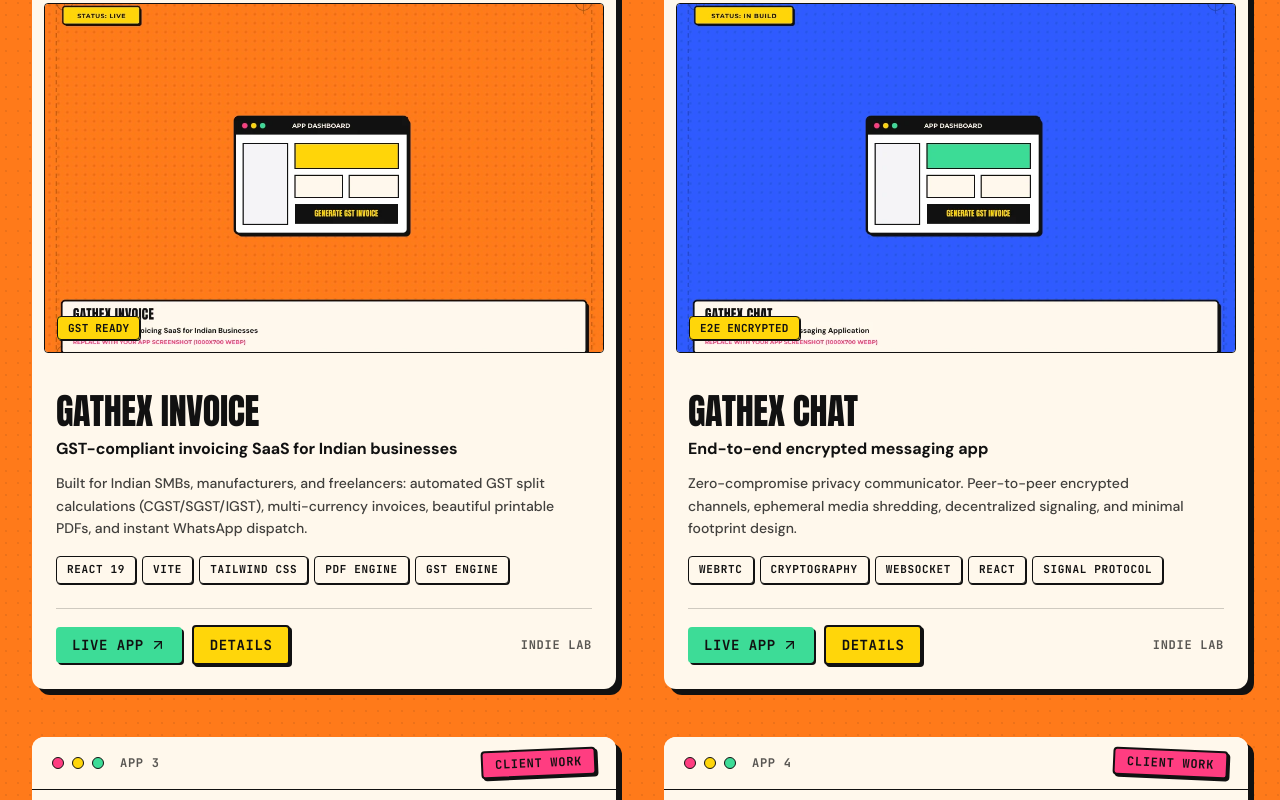
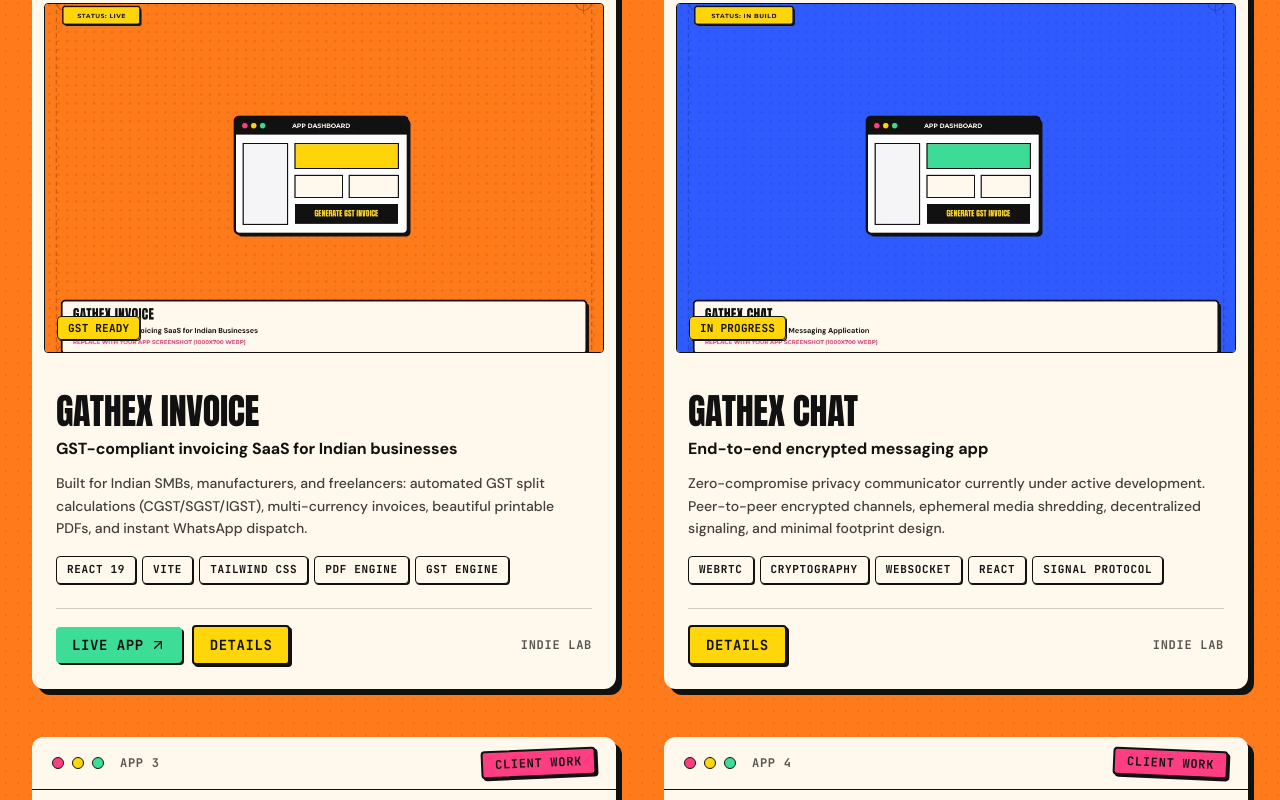
Before and after one commit to kesavkumarthamburaj-dev/Kesav-kumar-Thamburaj, a React (Vite) app: page / in a window 1280 px wide. Shown: the part 5812-6612 px from the top of the page. Built offline with nearby package versions, Linux system fonts and the light colour scheme.

Commit message:
feat: add live URLs for Krishna Engineering and Vishakha quotation, update Gathex Chat in-progress status

```diff
--- a/src/components/ProductModal.jsx
+++ b/src/components/ProductModal.jsx
@@ -81,7 +81,7 @@ export default function ProductModal({ product, isDark, onClose }) {
             }`}>
               {product.tagline}
             </p>
-            {product.url && (
+            {product.url && product.url !== '#' && (
               <a
                 href={product.url}
                 target="_blank"
@@ -167,7 +167,7 @@ export default function ProductModal({ product, isDark, onClose }) {
             Founder &bull; Software Architecture
           </span>
           <div className="flex items-center gap-3">
-            {product.url && (
+            {product.url && product.url !== '#' && (
               <a
                 href={product.url}
                 target="_blank"
--- a/src/components/SoftwareSection.jsx
+++ b/src/components/SoftwareSection.jsx
@@ -195,7 +195,7 @@ export default function SoftwareSection({ isDark, onOpenProductModal }) {
                     isDark ? 'border-[#2E2A24]' : 'border-ink/20'
                   }`}>
                     <div className="flex items-center gap-2.5">
-                      {product.url && (
+                      {product.url && product.url !== '#' && (
                         <a
                           href={product.url}
                           target="_blank"
--- a/src/data/content.js
+++ b/src/data/content.js
@@ -232,24 +232,24 @@ export const portfolioContent = {
         width: 1000,
         height: 700,
         metrics: "GST Ready",
-        url: "https://gathex-invoice.vercel.app/",
+        url: "https://gathex-invoice.vercel.app",
         viewLabel: "View Product",
       },
       {
         id: "soft-2",
         name: "Gathex Chat",
         tagline: "End-to-end encrypted messaging app",
-        sticker: "In build",
+        sticker: "In Progress",
         stickerBg: "#FFD60A",
         stickerText: "#111111",
-        description: "Zero-compromise privacy communicator. Peer-to-peer encrypted channels, ephemeral media shredding, decentralized signaling, and minimal footprint design.",
+        description: "Zero-compromise privacy communicator currently under active development. Peer-to-peer encrypted channels, ephemeral media shredding, decentralized signaling, and minimal footprint design.",
         tags: ["WebRTC", "Cryptography", "WebSocket", "React", "Signal Protocol"],
         image: "/work/software-gathex-chat.webp",
         width: 1000,
         height: 700,
-        metrics: "E2E Encrypted",
+        metrics: "In Progress",
         url: "#",
-        viewLabel: "View Roadmap",
+        viewLabel: "In Progress",
       },
       {
         id: "soft-3",
@@ -264,8 +264,8 @@ export const portfolioContent = {
         width: 1000,
         height: 700,
         metrics: "Client Deployed",
-        url: "#",
-        viewLabel: "View Case Study",
+        url: "https://invoice.krishanaengineeringdev.workers.dev/dashboard",
+        viewLabel: "Launch Live App",
       },
       {
         id: "soft-4",
@@ -280,8 +280,8 @@ export const portfolioContent = {
         width: 1000,
         height: 700,
         metrics: "Active in Production",
-        url: "#",
-        viewLabel: "View Case Study",
+        url: "https://vishakha-quotation.krishanaengineeringdev.workers.dev/",
+        viewLabel: "Launch Live App",
       },
     ],
   },
```
